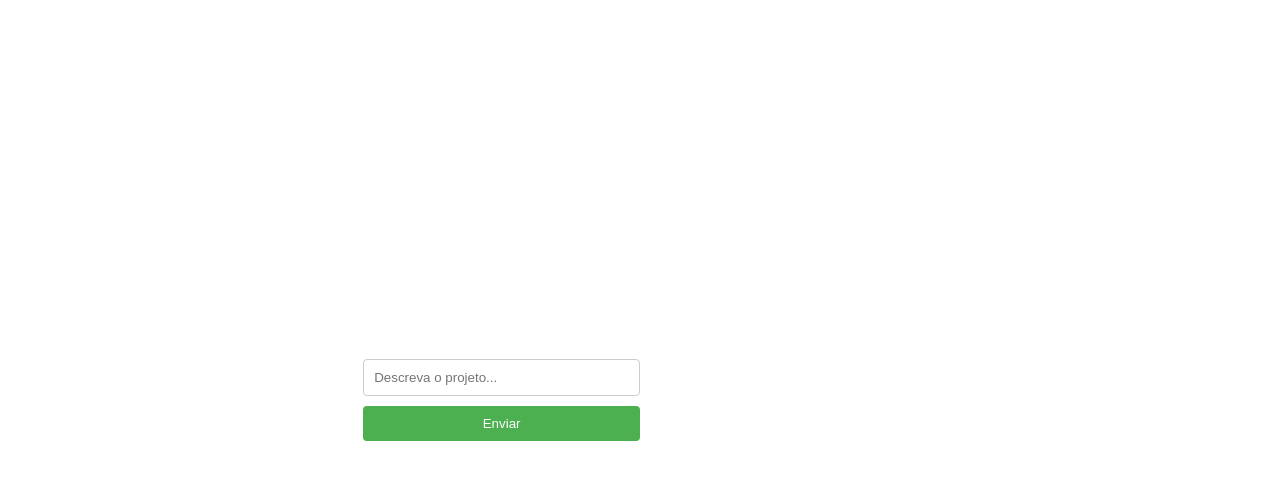
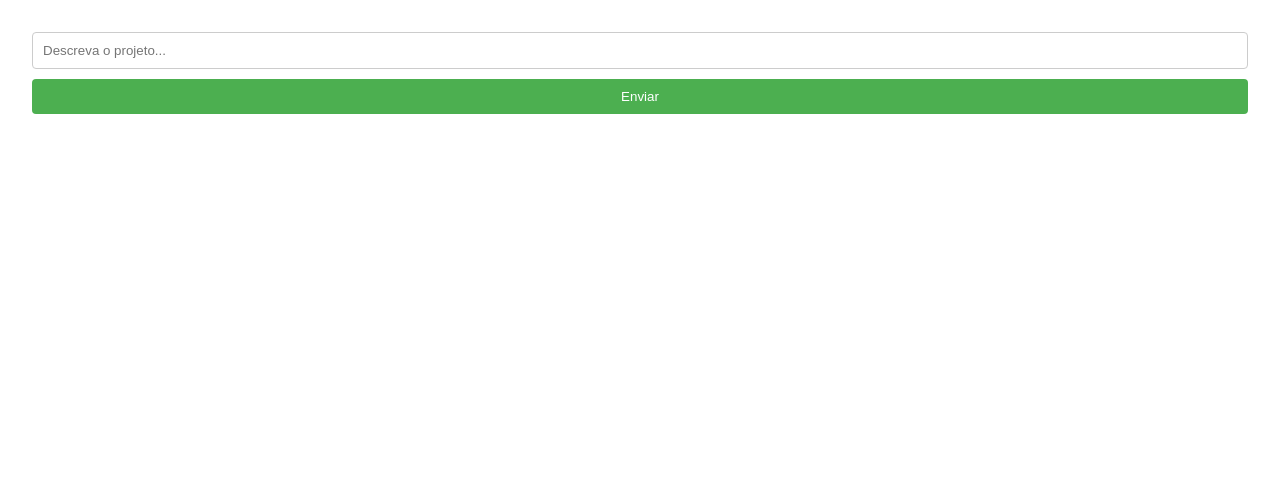
Before and after one commit to dacmarcell/ideaplanAI-web, a Vue app: page / in a window 1280 px wide. Shown: the top 480 px of the page. Built offline with nearby package versions, Linux system fonts and the light colour scheme.

Commit message:
Refactor main.css: Remove unused styles and media queries

```diff
--- a/src/assets/main.css
+++ b/src/assets/main.css
@@ -6,30 +6,3 @@
   padding: 2rem;
   font-weight: normal;
 }
-
-a,
-.green {
-  text-decoration: none;
-  color: hsla(160, 100%, 37%, 1);
-  transition: 0.4s;
-  padding: 3px;
-}
-
-@media (hover: hover) {
-  a:hover {
-    background-color: hsla(160, 100%, 37%, 0.2);
-  }
-}
-
-@media (min-width: 1024px) {
-  body {
-    display: flex;
-    place-items: center;
-  }
-
-  #app {
-    display: grid;
-    grid-template-columns: 1fr 1fr;
-    padding: 0 2rem;
-  }
-}
```
